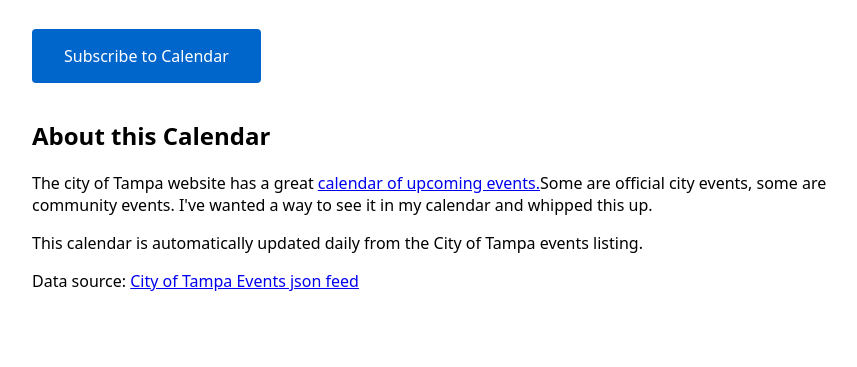
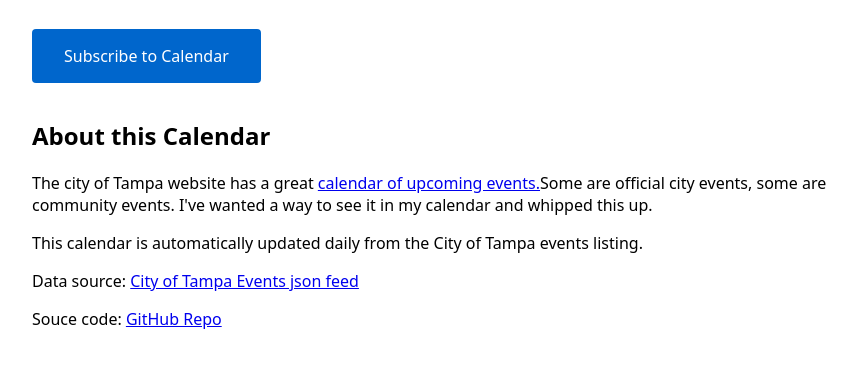
Before and after one commit to miklb/tampa-events-ical, a website: page index.html in a window 1280 px wide. Shown: the part 121-488 px from the top of the page, without its empty margins (208-1065 px from the left). Drawn offline with Linux system fonts and the light colour scheme.

Commit message:
add link to repo

```diff
--- a/index.html
+++ b/index.html
@@ -33,5 +33,7 @@
     <p>The city of Tampa website has a great <a href="https://www.tampa.gov/calendar">calendar of upcoming events.</a>Some are official city events, some are community events. I've wanted a way to see it in my calendar and whipped this up.</p>
     <p>This calendar is automatically updated daily from the City of Tampa events listing. </p>
     <p>Data source: <a href="https://www.tampa.gov/mobile-feeds/events">City of Tampa Events json feed</a></p>
+
+    <p>Souce code: <a href="https://github.com/miklb/tampa-events-ical">GitHub Repo</a></p>
 </body>
 </html>
```
